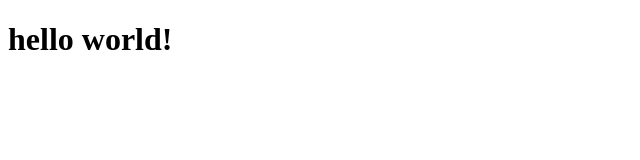
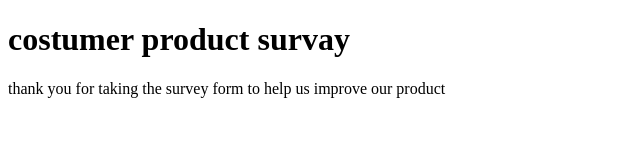
Before and after one commit to mutalib03/mutalib-yahya-, a plain HTML site: page index.html in a window 1280 px wide. Shown: the whole page, without its empty margins (0-640 px from the left). Drawn offline with Linux system fonts and the light colour scheme.

Commit message:
the 1 and 2 req

```diff
--- a/index.html
+++ b/index.html
@@ -7,9 +7,12 @@
   </head>
 
   <body>
+    <h1 id="title">costumer product survay</h1>
+    <p id="description">
+      thank you for taking the survey form to help us improve our product
+    </p>
+
     <script src="https://cdn.freecodecamp.org/testable-projects-fcc/v1/bundle.js"></script>
-
-    <h1>hello world!</h1>
     <script src="js/index.js"></script>
   </body>
 </html>
```
